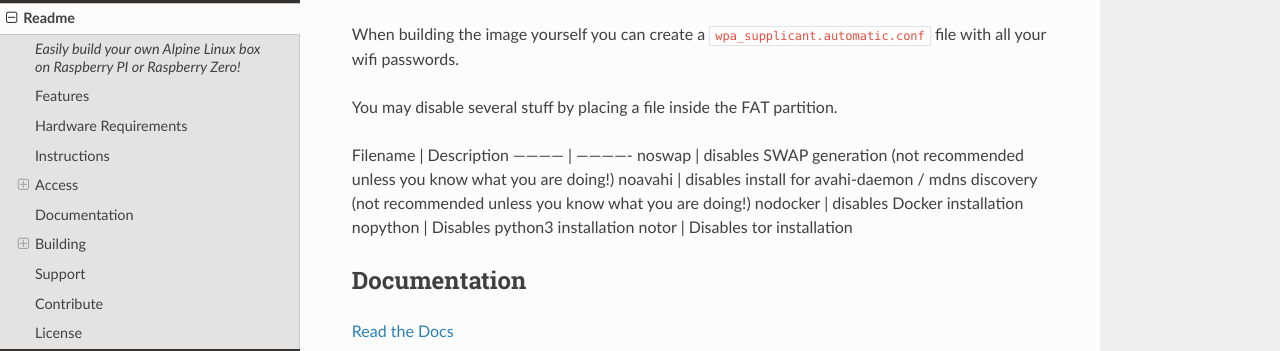
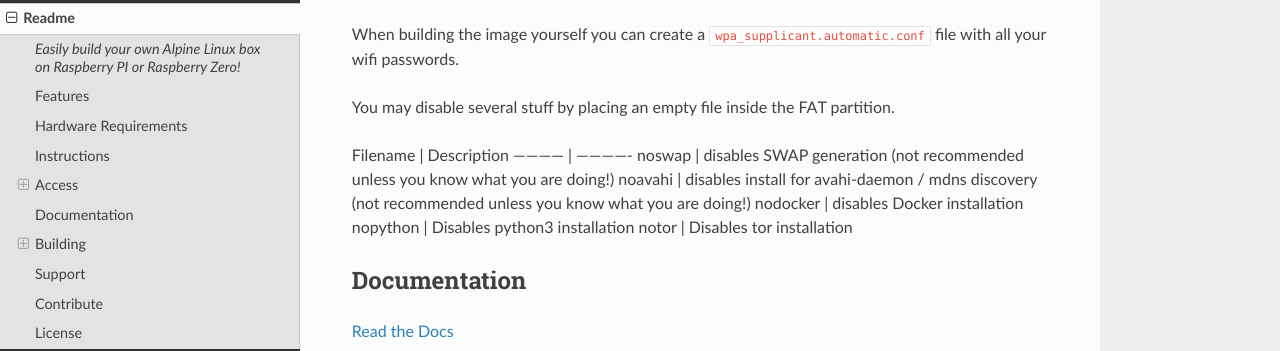
Before and after one commit to lncm/pi-factory, a Sphinx documentation site: the page built from docs/README.md, in a window 1280 px wide and 900 px high, scrolled down 1957 px. Shown: the part 160-511 px from the top of the window. Built offline with Sphinx 7.4.7 and the Read the Docs theme 2.0.0, drawn with Linux system fonts in a browser that asks for light colours.

Commit message:
Fix up text

````diff
--- a/docs/README.md
+++ b/docs/README.md
@@ -89,7 +89,7 @@
 
 When building the image yourself you can create a ```wpa_supplicant.automatic.conf``` file with all your wifi passwords.
 
-You may disable several stuff by placing a file inside the FAT partition.
+You may disable several stuff by placing an empty file inside the FAT partition.
 
 Filename | Description
 ------------ | -------------
````
Also changed, not shown: README.md (+1 -1 lines).
